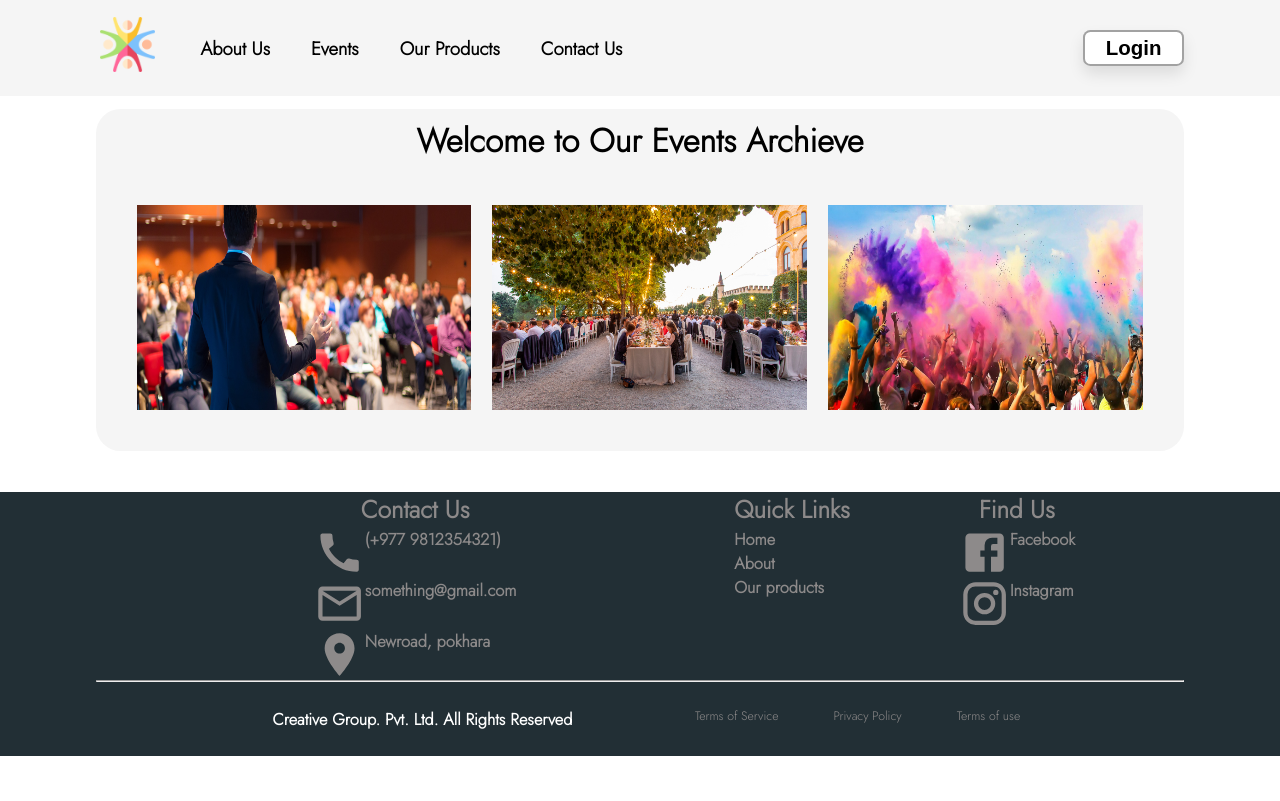
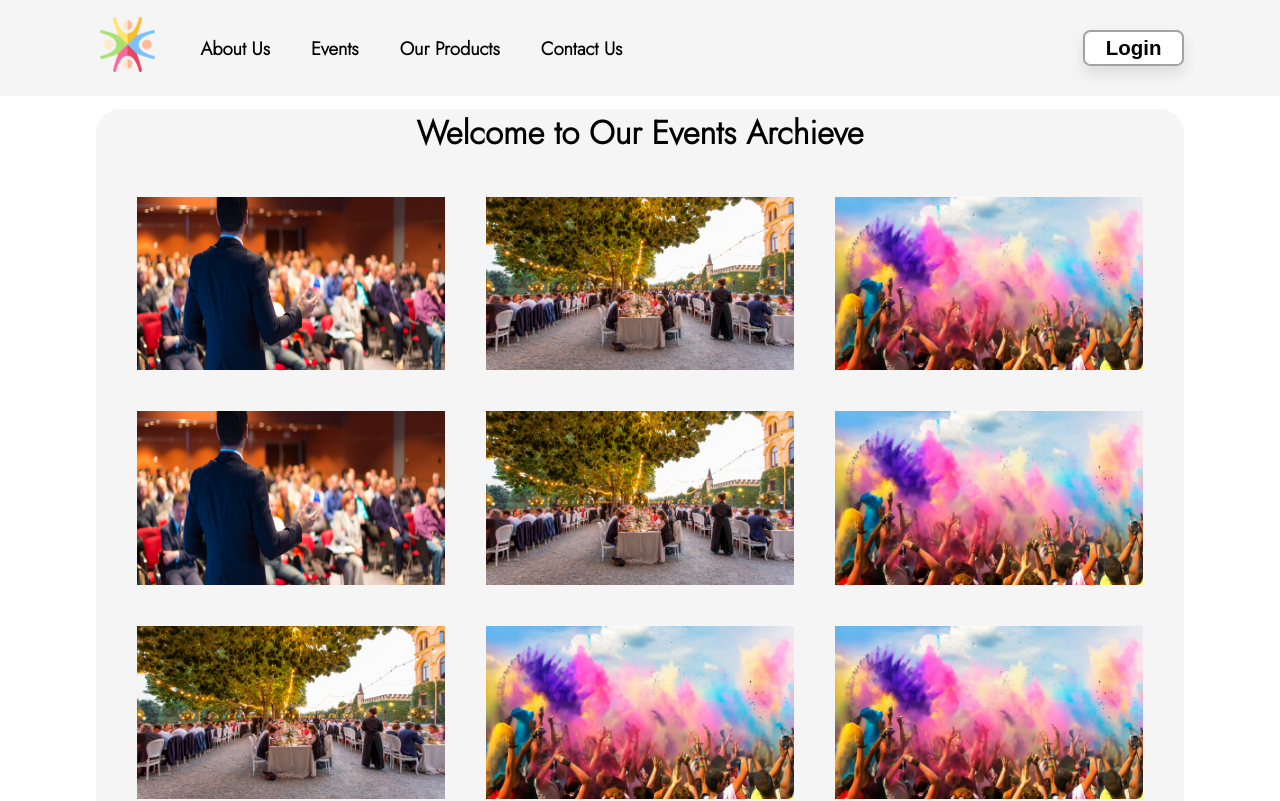
Before and after one commit to SeniorIntern/creative-collection, a React (Create React App) app: page /events in a window 1280 px wide. Shown: the top 801 px of the page. Built offline with nearby package versions, Linux system fonts and the light colour scheme.

Commit message:
Fixed grid layout of events in event page - Some adjustment

```diff
--- a/src/assets/styles/About.css
+++ b/src/assets/styles/About.css
@@ -45,7 +45,6 @@
   height: 2em;
   margin: 0.4em;
 }
-
 .col {
   text-align: center;
 }
--- a/src/assets/styles/Event.css
+++ b/src/assets/styles/Event.css
@@ -2,17 +2,10 @@
     cursor: pointer;
     position: relative;
     text-align: center;
-  width: 9rem;
-  display: flex;
-  flex-direction: column;
-  height: 5rem;
 }
 .event:hover {
     transform: scaleX(103%);
     transition: 0.7s ease-in-out;
-}
-.event + .event {
-  padding-left: 0.5em;
 }
 
 .title > p {
@@ -31,6 +24,7 @@
 .container {
     position: relative;
     width: 100%;
+    height: 100%;
 }
 
 .image {
@@ -77,9 +71,12 @@
     color: white;
     font-weight: bold;
     border-radius: 0.2em;
-  padding: 0.3em;
-  font-size: 0.4rem;
+    font-size: 0.3rem;
     max-width: fit-content;
     margin: auto;
-  margin-top: 10em;
+    padding: 0.2em;
+    position: absolute;
+    bottom: 0.8em;
+    left: 5em;
+    right: 5em;
 }
--- a/src/assets/styles/Events.css
+++ b/src/assets/styles/Events.css
@@ -1,8 +1,6 @@
 .events {
     background-color: #f5f5f5;
     border-radius: 0.6em;
-    padding: 1em;
-    padding-top: 0.2em;
 }
 
 .eventTitle {
@@ -12,5 +10,13 @@
 }
 
 .events__list {
-    display: flex;
+    max-width: 100vw;
+    margin: 0 1em;
+    display: grid;
+    gap: 1rem;
 }
+@media (min-width: 0rem) {
+    .events__list {
+        grid-template-columns: repeat(3, 3fr);
+    }
+}
--- a/src/components/Event.js
+++ b/src/components/Event.js
@@ -19,7 +19,9 @@ export default function Event({ id, title, image }) {
                 <img src={image} alt='Avatar' className='image' />
                 <div className='overlay'>
                     <div className='text'>{title}</div>
-          {visible && <button className='event__readMore'>Read More</button>}
+                    {visible && (
+                        <button className='event__readMore'>Read More</button>
+                    )}
                 </div>
                 <br />
             </div>
--- a/src/components/Events.js
+++ b/src/components/Events.js
@@ -1,35 +1,77 @@
-import React from "react";
-import Event from "./Event";
-import event1 from "../assets/images/Event1.jpg";
-import event2 from "../assets/images/Event2.jpg";
-import event3 from "../assets/images/Event3.jpg";
-import "../assets/styles/Events.css";
+import React from 'react'
+import Event from './Event'
+import event1 from '../assets/images/Event1.jpg'
+import event2 from '../assets/images/Event2.jpg'
+import event3 from '../assets/images/Event3.jpg'
+import '../assets/styles/Events.css'
 
 export default function Events() {
     return (
-        <div className="events">
-            <h1 className="eventTitle">
-                Welcome to Our Events Archieve
-            </h1>
-            <div className="events__list">
+        <div className='events'>
+            <h1 className='eventTitle'>Welcome to Our Events Archieve</h1>
+            <div className='events__list'>
                 <Event
-                    id="1"
-                    title="Celebrating Annual Anniversary 2022"
+                    id='1'
+                    title='Celebrating Annual Anniversary 2022'
                     image={event1}
                 />
 
                 <Event
-                    id="2"
-                    title="Happy Thanksgiving Program 2022"
+                    id='2'
+                    title='Happy Thanksgiving Program 2022'
                     image={event2}
                 />
 
                 <Event
-                    id="3"
-                    title="Holly Celebration by Creative Group - 2022"
+                    id='3'
+                    title='Holly Celebration by Creative Group - 2022'
+                    image={event3}
+                />
+                <Event
+                    id='4'
+                    title='Celebrating Annual Anniversary 2022'
+                    image={event1}
+                />
+
+                <Event
+                    id='5'
+                    title='Happy Thanksgiving Program 2022'
+                    image={event2}
+                />
+
+                <Event
+                    id='6'
+                    title='Holly Celebration by Creative Group - 2022'
+                    image={event3}
+                />
+                <Event
+                    id='7'
+                    title='Happy Thanksgiving Program 2022'
+                    image={event2}
+                />
+
+                <Event
+                    id='8'
+                    title='Holly Celebration by Creative Group - 2022'
+                    image={event3}
+                />
+                <Event
+                    id='7'
+                    title='Holly Celebration by Creative Group - 2022'
+                    image={event3}
+                />
+                <Event
+                    id='8'
+                    title='Happy Thanksgiving Program 2022'
+                    image={event2}
+                />
+
+                <Event
+                    id='9'
+                    title='Holly Celebration by Creative Group - 2022'
                     image={event3}
                 />
             </div>
         </div>
-    );
+    )
 }
```
Lines whose indentation alone changed are shown as unchanged.
